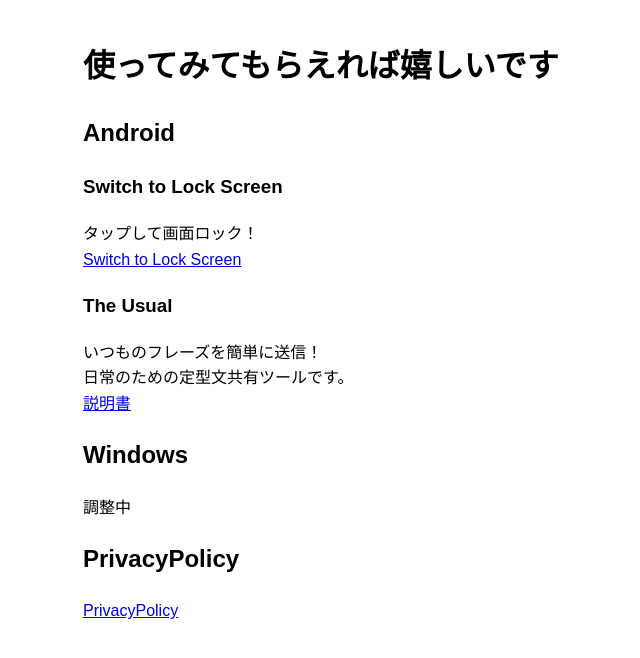
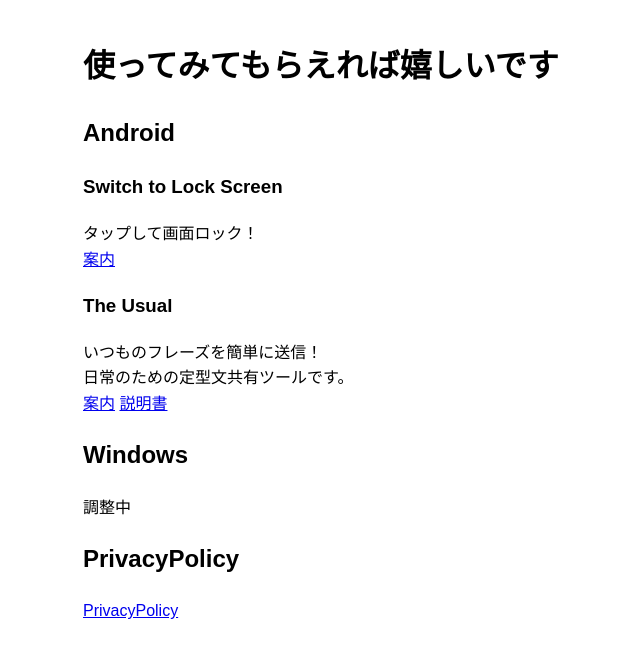
Before and after one commit to s-jima3/s-jima3.github.io, a Jekyll site: the page built from index.md, in a window 1280 px wide. Shown: the top 658 px of the page, without its empty margins (157-797 px from the left). Built offline with Jekyll 4.4.1, drawn with Linux system fonts in a browser that asks for light colours; our own code applies the rules of GitHub Pages for plain Markdown files.

Commit message:
Update index.md

```diff
--- a/index.md
+++ b/index.md
@@ -4,12 +4,13 @@
 
 ### Switch to Lock Screen
 タップして画面ロック！
-[Switch to Lock Screen](switch_to_lock_screen/)
+[案内](switch_to_lock_screen/)
 
 ### The Usual
 いつものフレーズを簡単に送信！
 日常のための定型文共有ツールです。
-[説明書](the_usual_phrase/instructions.md)
+[案内](the_usual_phrase/)
+[説明書](the_usual_phrase/instructions.html)
 
 ## Windows
 調整中
```
